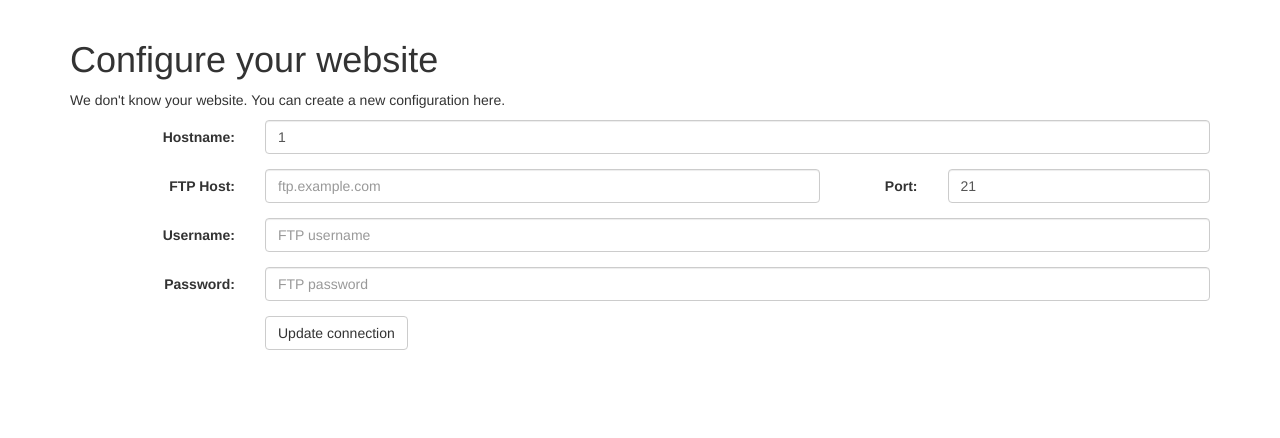
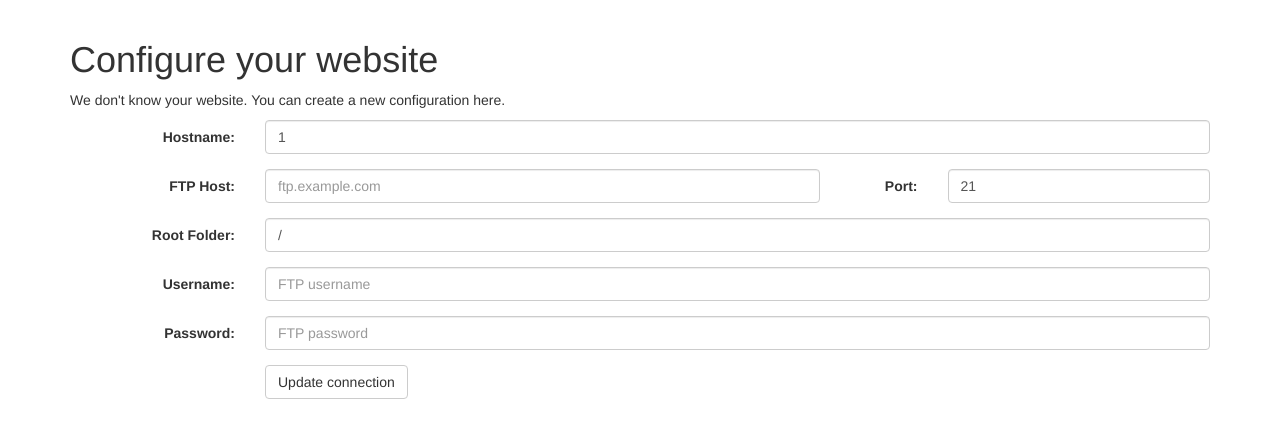
Before and after one commit to HE-Arc/iziCMS, a Django app: page /izi_edit/1/1 in a window 1280 px wide. Shown: the part 51-489 px from the top of the page. Run offline with Django 3.2, Linux system fonts and the light colour scheme; data that the repository does not hold is empty; some libraries are stand-ins or nearby versions.

Commit message:
champ root folder dans vue websites_configure

```diff
--- a/iziCMSapp/templates/websites/configure.html
+++ b/iziCMSapp/templates/websites/configure.html
@@ -21,6 +21,12 @@
             <label class="control-label col-sm-1" for="port">Port:</label>
             <div class="col-sm-3">
                 <input type="number" class="form-control" id="port" name="port" value="{{ port|default:"21" }}">
+            </div>
+        </div>
+        <div class="form-group">
+            <label class="control-label col-sm-2" for="root">Root Folder:</label>
+            <div class="col-sm-10">
+                <input type="text" class="form-control" id="root" name="root" value="{{ root|default:"/" }}">
             </div>
         </div>
         <div class="form-group">
```
Also changed, not shown: iziCMSapp/templates/home.html (+3 -5 lines).
